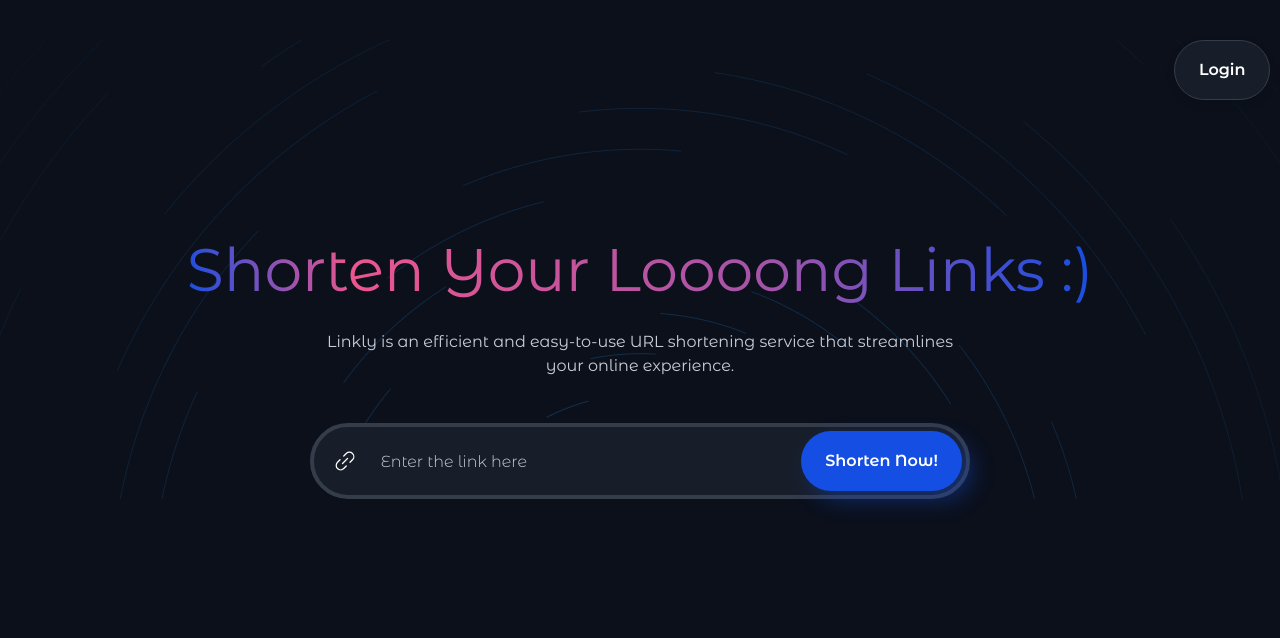
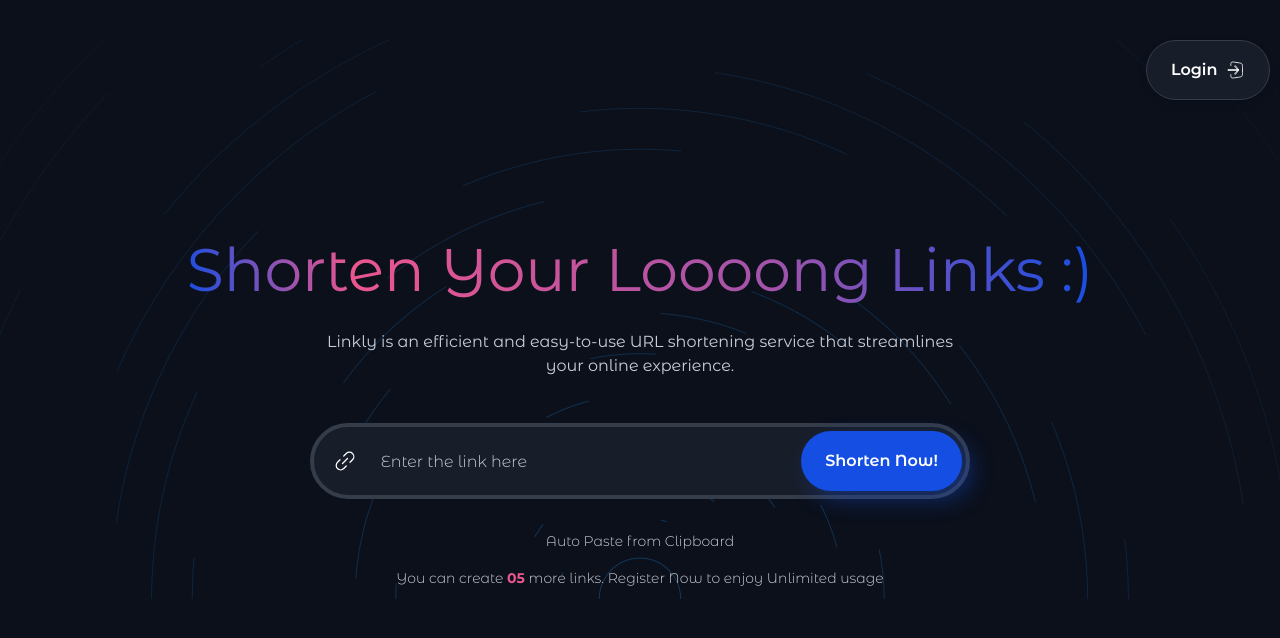
Before and after one commit to Dream-Team-Coders/linkly, a React (Create React App) app: page / in a window 1280 px wide. Shown: the top 638 px of the page. Built offline with nearby package versions, Linux system fonts and the light colour scheme.

Commit message:
💚 Some fixes

```diff
--- a/package.json
+++ b/package.json
@@ -12,6 +12,7 @@
     "@types/react-dom": "^18.2.7",
     "@types/react-router-dom": "^5.3.3",
     "axios": "^1.4.0",
+    "framer-motion": "^10.16.1",
     "react": "^18.2.0",
     "react-dom": "^18.2.0",
     "react-router-dom": "^6.15.0",
--- a/public/index.html
+++ b/public/index.html
@@ -7,7 +7,7 @@
     <meta name="theme-color" content="#000000" />
     <meta
       name="description"
-      content="Web site created using create-react-app"
+      content="Link shortener"
     />
     <link rel="apple-touch-icon" href="%PUBLIC_URL%/logo192.png" />
     <!--
@@ -24,7 +24,7 @@
       work correctly both with client-side routing and a non-root public URL.
       Learn how to configure a non-root public URL by running `npm run build`.
     -->
-    <title>React App</title>
+    <title>Linkly</title>
   </head>
   <body>
     <noscript>You need to enable JavaScript to run this app.</noscript>
--- a/src/components/header/Header.tsx
+++ b/src/components/header/Header.tsx
@@ -1,13 +1,18 @@
 import React from 'react';
 import styles from './Header.module.scss';
 import { Button } from 'shared/button/Button';
+import Icon from 'shared/Icon';
 
 export const Header = () => {
   return (
     <header className={styles.header}>
       <div className={styles.header__logo}>Linkly</div>
       <div className={styles.header__actions}>
-        <Button title={'Login'} isColored={false} />
+        <Button
+          icon={<Icon.SignInIcon stroke='#fff' width={20} height={20} />}
+          title={'Login'}
+          isColored={false}
+        />
         <Button title={'Register Now'} isColored={true} />
       </div>
     </header>
--- a/src/components/inputGroup/InputGroup.module.scss
+++ b/src/components/inputGroup/InputGroup.module.scss
@@ -2,4 +2,22 @@
   display: flex;
   flex-direction: column;
   align-items: center;
+
+  &_info {
+    height: 68px;
+    margin-top: 32px;
+    display: flex;
+    flex-direction: column;
+    align-items: center;
+    gap: 16px;
+    color: #c9ced6;
+    text-align: center;
+    font-size: 14px;
+    font-style: normal;
+    font-weight: 300;
+
+    &__highlited {
+      color: var(--primary--pink);
+    }
+  }
 }
--- a/src/components/inputGroup/InputGroup.tsx
+++ b/src/components/inputGroup/InputGroup.tsx
@@ -6,6 +6,13 @@
   return (
     <div className={styles.group}>
       <Input />
+      <div className={styles.group_info}>
+        <div>Auto Paste from Clipboard</div>
+        <div>
+          You can create <b className={styles.group_info__highlited}>05</b> more
+          links. Register Now to enjoy Unlimited usage
+        </div>
+      </div>
     </div>
   );
 };
--- a/src/layoyts/MainLayout.module.scss
+++ b/src/layoyts/MainLayout.module.scss
@@ -1,4 +1,27 @@
 .layout {
   width: var(--desktop--width);
-  background-image: url('../assets/images/page-bg.png');
+  position: relative;
+  background-image: url("../assets/images/page-bg.png");
+  background-size: cover;
+
+  // &::after {
+  //   z-index: -1;
+  //   width: 100%;
+  //   height: 100%;
+  //   top: 0;
+  //   position: absolute;
+  //   background-image: url("../assets/images/page-bg.png");
+  //   background-size: cover;
+  //   content: "";
+  //   animation: spin 30s infinite;
+  // }
+
+  // @keyframes spin {
+  //   0% {
+  //     transform: rotate(0);
+  //   }
+  //   100% {
+  //     transform: rotate(360deg);
+  //   }
+  // }
 }
--- a/src/shared/Icon.tsx
+++ b/src/shared/Icon.tsx
@@ -1,7 +1,9 @@
 import { ReactComponent as LinkIcon } from 'assets/icons/link.svg';
+import { ReactComponent as SignInIcon } from 'assets/icons/sign-in.svg';
 
 const Icon = {
   LinkIcon,
+  SignInIcon,
 };
 
 export default Icon;
--- a/src/shared/button/Button.module.scss
+++ b/src/shared/button/Button.module.scss
@@ -7,6 +7,9 @@
   background: var(--grey);
   box-shadow: 0px 4px 10px 0px rgba(0, 0, 0, 0.1);
   padding: 0 24px;
+  display: flex;
+  align-items: center;
+  gap: 8px;
 
   &__title {
     font-family: "Montserrat Alternates";
```
Also changed, not shown: public/manifest.json, src/assets/icons/sign-in.svg (added), 1 other file (tests, documents, lock files or other folders).
